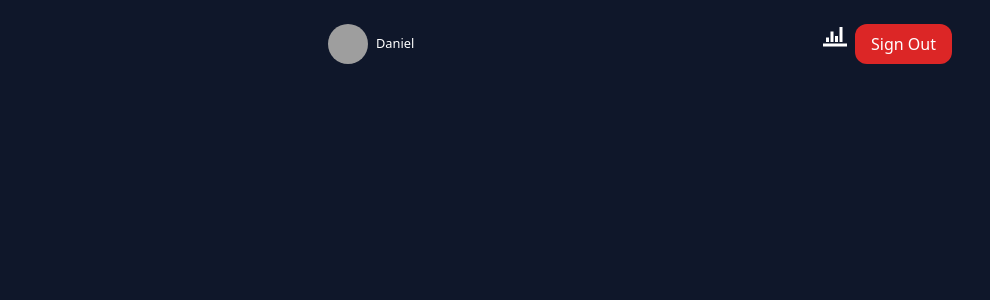
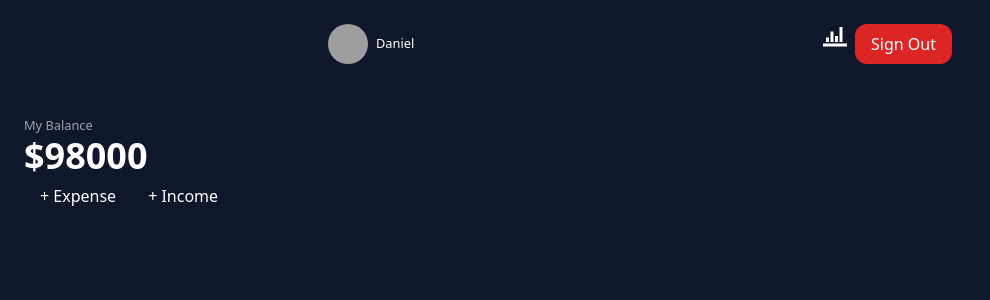
Before and after one commit to danielAwale/finance-tracker, a Next.js app in the folder my-app/: page / in a window 1280 px wide. Shown: the top 300 px of the page, without its empty margins (0-990 px from the left). Built offline with nearby package versions, Linux system fonts and the light colour scheme; grey boxes are pictures that could not be loaded.

Commit message:
will contain some sections

```diff
--- a/my-app/app/page.js
+++ b/my-app/app/page.js
@@ -1,3 +1,15 @@
 export default function Home() {
-  return <section></section>;
+  return (
+    <main className="container mac-w-2xl px-6 py-6 mx-auto">
+      <section>
+        <small className="text-gray-400 text-md">My Balance</small>
+        <h2 className="text-4xl font-bold">$98000</h2>
+      </section>
+
+      <section>
+        <button className="btn">+ Expense</button>
+        <button className="btn">+ Income</button>
+      </section>
+    </main>
+  );
 }
```
